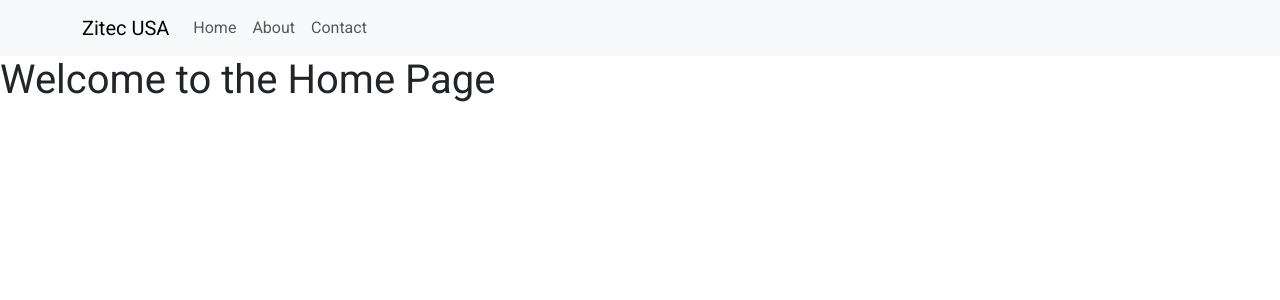
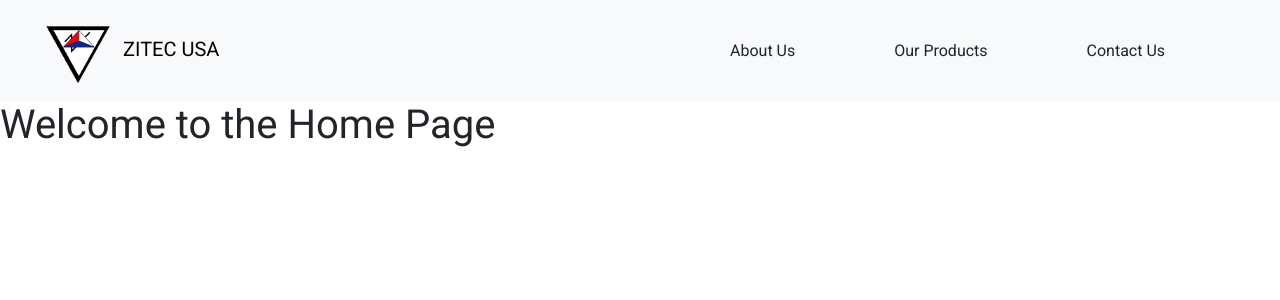
Before and after one commit to katy-atch/zitec-usa, a React (Vite) app: page / in a window 1280 px wide. Shown: the top 300 px of the page. Built offline with nearby package versions, Linux system fonts and the light colour scheme.

Commit message:
navbar styling

```diff
--- a/src/components/navigation.tsx
+++ b/src/components/navigation.tsx
@@ -1,26 +1,34 @@
-import { Container, Navbar, Nav } from 'react-bootstrap';
+import { Navbar, Nav } from 'react-bootstrap';
 import { Link } from 'react-router';
 
 export const Navigation = () => (
-  <Navbar expand="lg" className="bg-body-tertiary">
-    <Container>
-      <Navbar.Brand as={Link} to="/">
-        Zitec USA
+  <Navbar expand="sm" className="bg-body-tertiary px-3">
+    <Navbar.Brand as={Link} to="/" className="mx-3">
+      <img
+        src="/src/assets/zitec-logo-only.png"
+        width="75"
+        height="75"
+        alt="Zitec USA Logo"
+        className="mx-2"
+      />
+      ZITEC USA
     </Navbar.Brand>
+
+    <div className="flex-grow-1 flex-fill"></div>
     <Navbar.Toggle aria-controls="basic-navbar-nav" />
-      <Navbar.Collapse id="basic-navbar-nav">
-        <Nav className="me-auto">
-          <Nav.Link as={Link} to="/">
-            Home
-          </Nav.Link>
+    <Navbar.Collapse
+      id="basic-navbar-nav"
+      className="me-auto justify-content-evenly"
+    >
       <Nav.Link as={Link} to="/about">
-            About
+        About Us
       </Nav.Link>
       <Nav.Link as={Link} to="/contact">
-            Contact
+        Our Products
       </Nav.Link>
-        </Nav>
+      <Nav.Link as={Link} to="/contact">
+        Contact Us
+      </Nav.Link>
     </Navbar.Collapse>
-    </Container>
   </Navbar>
 );
```
Lines whose indentation alone changed are shown as unchanged.
